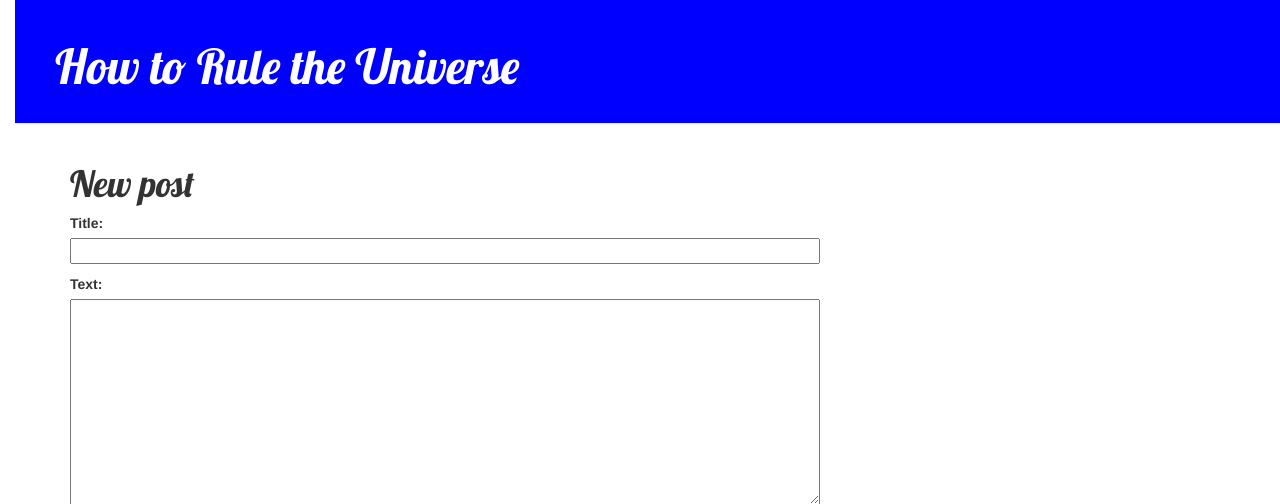
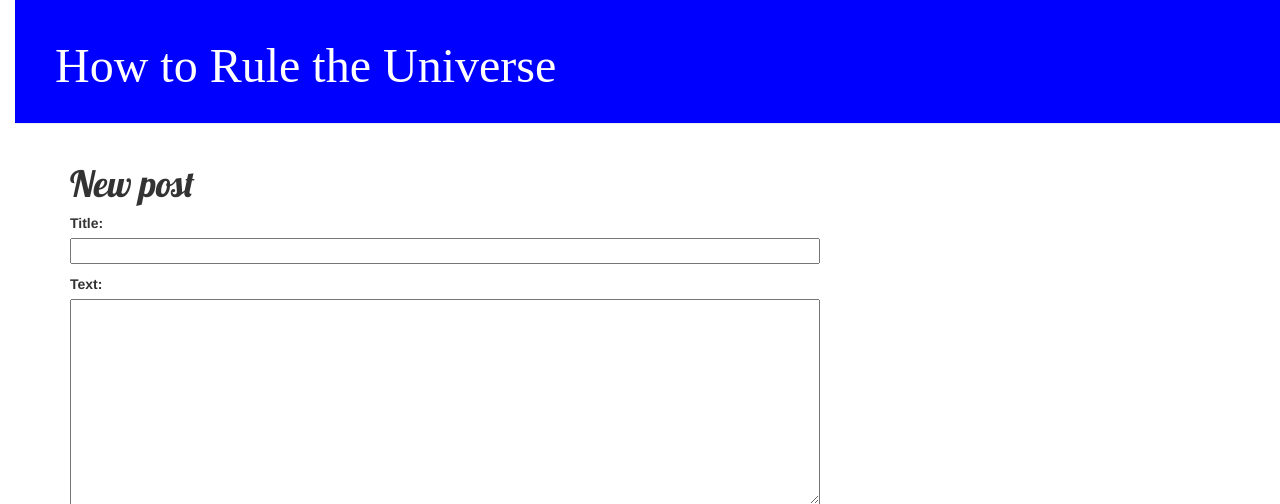
Before and after one commit to emma4026/my-first-blog, a Django app: page /post/new/ in a window 1280 px wide. Shown: the top 504 px of the page. Run offline with Django 3.2, Linux system fonts and the light colour scheme; some libraries are stand-ins or nearby versions.

```diff
--- a/blog/static/css/blog.css
+++ b/blog/static/css/blog.css
@@ -1,6 +1,6 @@
 h1 a {
     color: #C3DDE6;
-    font-family: 'Lobster';
+    font-family: 'Inconsolata';
 }
 body {
     padding-left: 15px;
```
